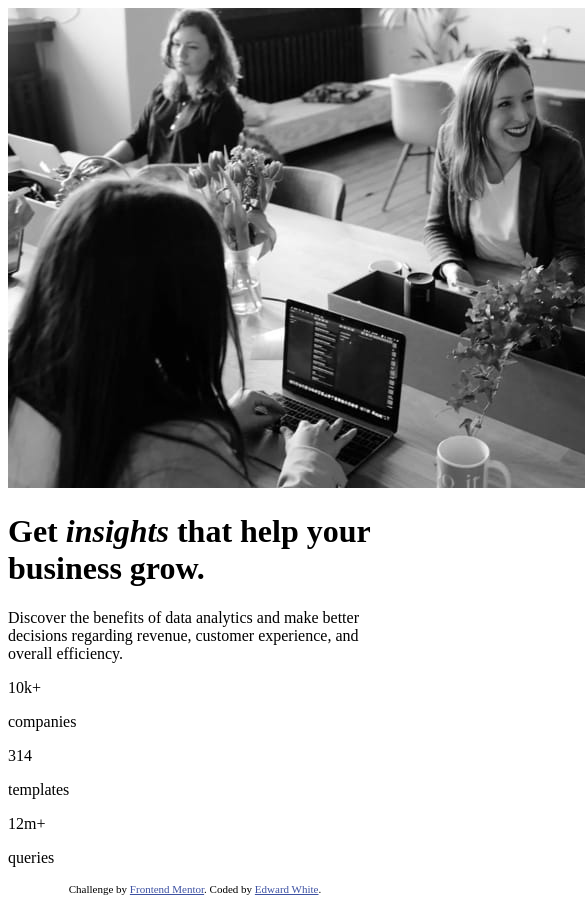
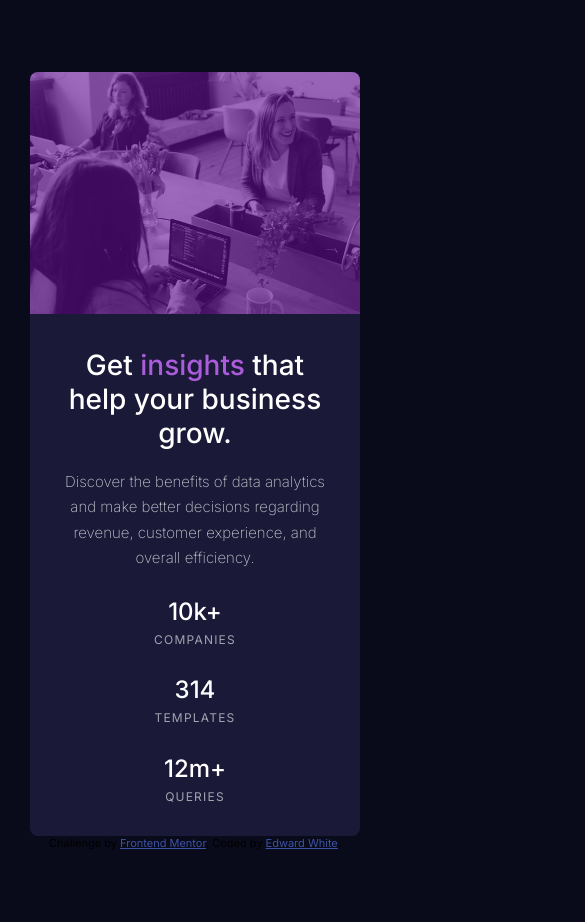
Before and after one commit to ewhite1999/stats-preview-card-component-main, a plain HTML site: page index.html in a window 390 px wide. Shown: the top 922 px of the page, 585 px wide, since content can reach past the window. Drawn offline with Linux system fonts and the light colour scheme.

Commit message:
styled for mobile

```diff
--- a/index.html
+++ b/index.html
@@ -11,7 +11,7 @@
       sizes="32x32"
       href="./images/favicon-32x32.png"
     />
-
+    <link rel="stylesheet" href="./style.css" />
     <title>Frontend Mentor | Stats preview card component</title>
 
     <!-- Feel free to remove these styles or customise in your own stylesheet 👍 -->
@@ -31,7 +31,7 @@
         <picture>
           <!-- Set this width for when you want to change to desktop photo -->
           <source
-            media="(min-width: 900px)"
+            media="(min-width: 1000px)"
             srcset="./images/image-header-desktop.jpg"
           />
           <img
@@ -44,7 +44,7 @@
         <h1 class="title">
           Get <em>insights</em> that help your business grow.
         </h1>
-        <p>
+        <p class="body_text">
           Discover the benefits of data analytics and make better decisions
           regarding revenue, customer experience, and overall efficiency.
         </p>
--- /dev/null
+++ b/style.css
@@ -0,0 +1,81 @@
+@import url("https://fonts.googleapis.com/css2?family=Inter:wght@200;300;400;500;600;700&display=swap");
+*,
+*::after,
+*::before {
+  box-sizing: inherit;
+}
+
+:root {
+  box-sizing: border-box;
+  margin: 0;
+  padding: 0;
+  --main_background: hsl(233, 47%, 7%);
+  --card_background: hsl(244, 38%, 16%);
+  --accent: hsl(277, 64%, 61%);
+  --main_text: hsla(0, 0%, 100%, 0.75);
+  --stat_heading: hsla(0, 0%, 100%, 0.6);
+  background-color: var(--main_background);
+  font-family: "Inter", sans-serif; /* 400 700 */
+}
+body {
+  padding: 4em 1em;
+}
+.card {
+  background-color: var(--card_background);
+  color: var(--main_text);
+  margin: 0 auto;
+  font-size: 0.9375rem;
+  border-radius: 8px;
+  overflow: hidden;
+  text-align: center;
+  max-width: 330px;
+}
+.img_container {
+  background-color: hsl(276.7, 83.2%, 32.7%);
+  line-height: 0;
+}
+picture {
+  display: flex;
+}
+.img_container img {
+  width: 100%;
+  max-height: 250px;
+  opacity: 0.4;
+  object-fit: cover;
+}
+.card_content {
+  padding: 1em 2em;
+}
+.title {
+  font-size: 1.75rem;
+  color: white;
+  font-weight: 500;
+}
+.title em {
+  color: var(--accent);
+  font-style: normal;
+}
+.body_text {
+  line-height: 1.7;
+  font-weight: lighter;
+}
+.stats {
+  margin: 1em 0 0;
+}
+.stat_item {
+  padding: 0.75em;
+}
+.stat_item .number {
+  color: white;
+  font-size: 1.5rem;
+  font-weight: 500;
+  margin: 0;
+}
+
+.stat_item .stat_desc {
+  color: var(--stat_heading);
+  text-transform: uppercase;
+  font-size: 0.75rem;
+  letter-spacing: 0.1em;
+  margin: 0.5em;
+}
```
Also changed, not shown: images/image-equilibrium.jpg (deleted).
